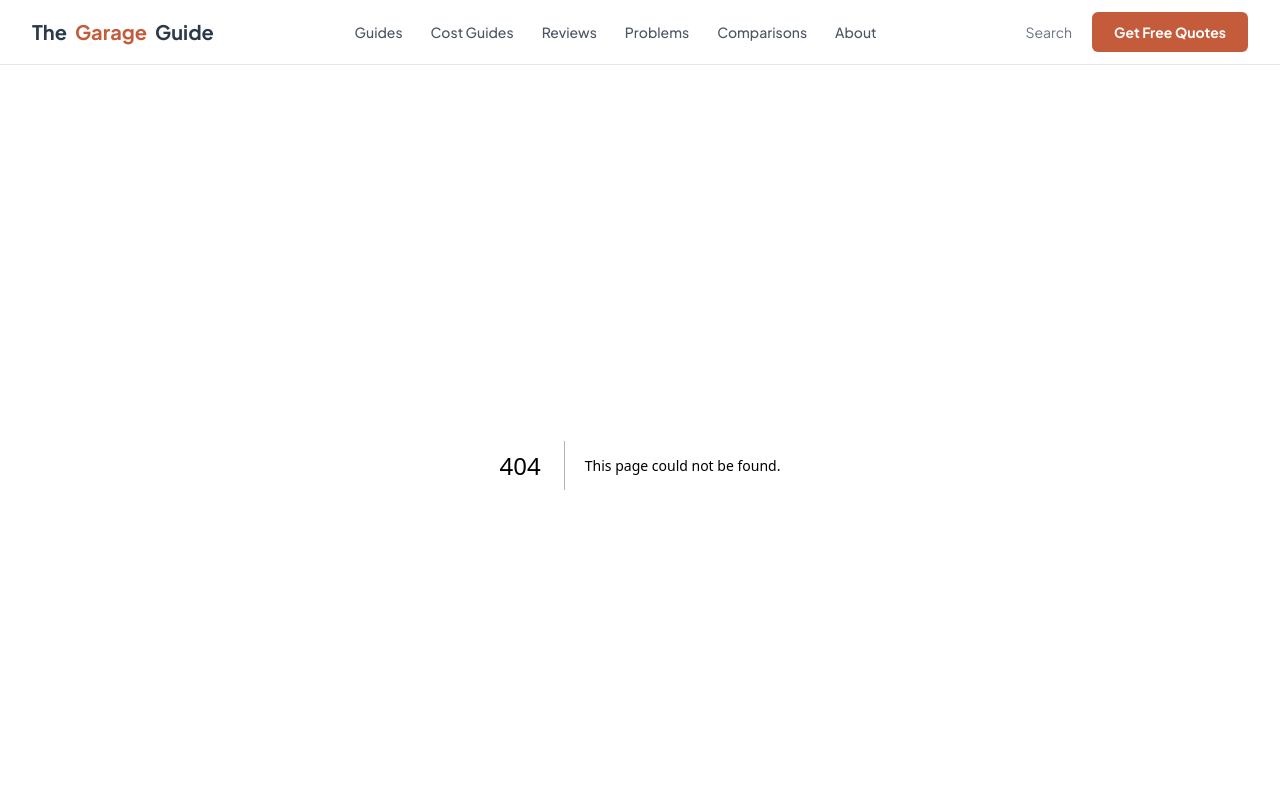
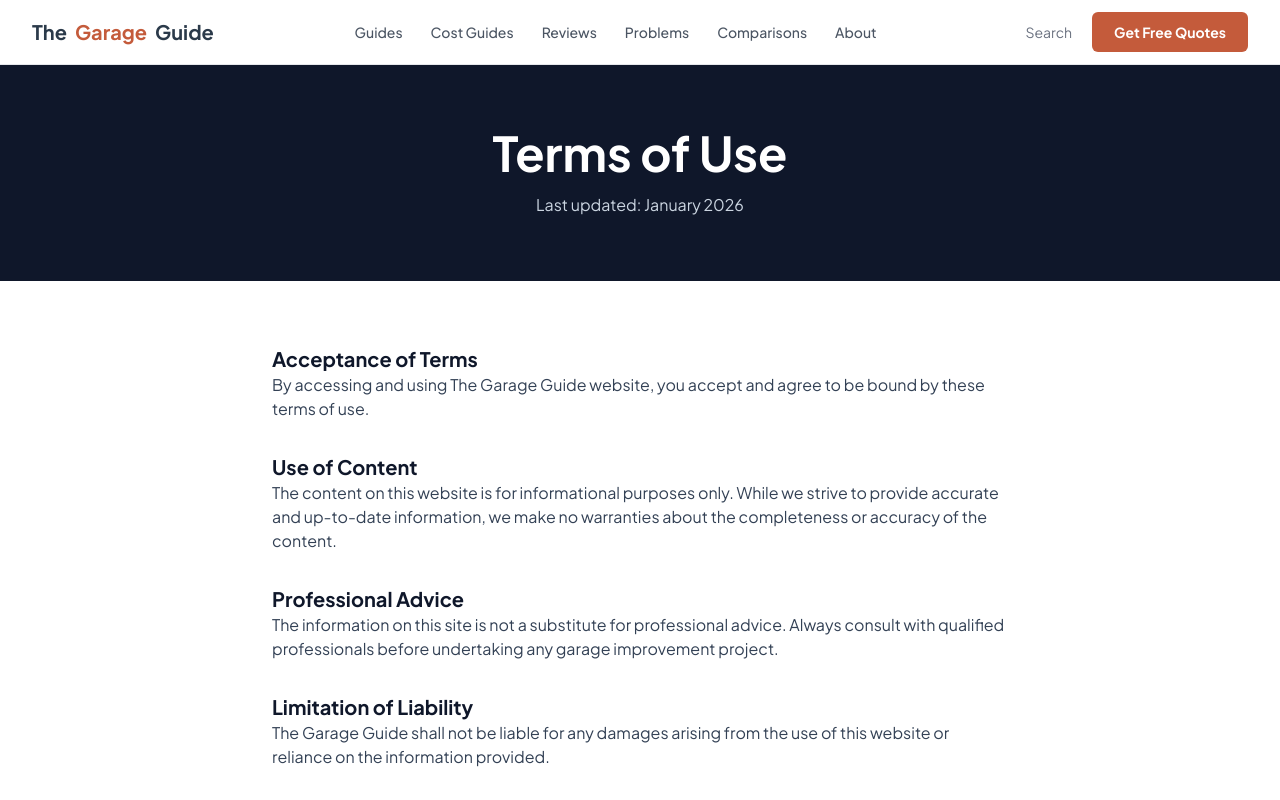
Before and after one commit to thebasementguide2026/thegarage.guide-, a Next.js app: page /terms in a window 1280 px wide. Before the commit this address had no page. Shown: the top 800 px of the page. Built offline with nearby package versions, Linux system fonts and the light colour scheme.

Commit message:
Create terms page

```diff
--- /dev/null
+++ b/app/terms/page.tsx
@@ -0,0 +1,31 @@
+export const metadata = {
+  title: 'Terms of Use | The Garage Guide',
+  description: 'Terms of use for The Garage Guide website.',
+}
+
+export default function TermsPage() {
+  return (
+    <main className="min-h-screen bg-white">
+      <section className="bg-slate-900 text-white py-16">
+        <div className="container mx-auto px-4 max-w-4xl text-center">
+          <h1 className="text-4xl md:text-5xl font-bold mb-4">Terms of Use</h1>
+          <p className="text-slate-300">Last updated: January 2026</p>
+        </div>
+      </section>
+      <section className="container mx-auto px-4 max-w-3xl py-16">
+        <div className="prose prose-lg max-w-none text-slate-700">
+          <h2 className="text-xl font-bold text-slate-900">Acceptance of Terms</h2>
+          <p>By accessing and using The Garage Guide website, you accept and agree to be bound by these terms of use.</p>
+          <h2 className="text-xl font-bold text-slate-900 mt-8">Use of Content</h2>
+          <p>The content on this website is for informational purposes only. While we strive to provide accurate and up-to-date information, we make no warranties about the completeness or accuracy of the content.</p>
+          <h2 className="text-xl font-bold text-slate-900 mt-8">Professional Advice</h2>
+          <p>The information on this site is not a substitute for professional advice. Always consult with qualified professionals before undertaking any garage improvement project.</p>
+          <h2 className="text-xl font-bold text-slate-900 mt-8">Limitation of Liability</h2>
+          <p>The Garage Guide shall not be liable for any damages arising from the use of this website or reliance on the information provided.</p>
+          <h2 className="text-xl font-bold text-slate-900 mt-8">Contact</h2>
+          <p>For questions about these terms, contact us at terms@thegarage.guide.</p>
+        </div>
+      </section>
+    </main>
+  )
+}
```
